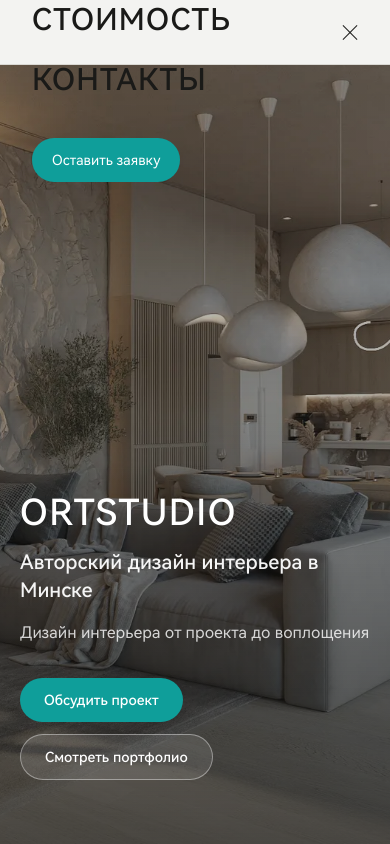
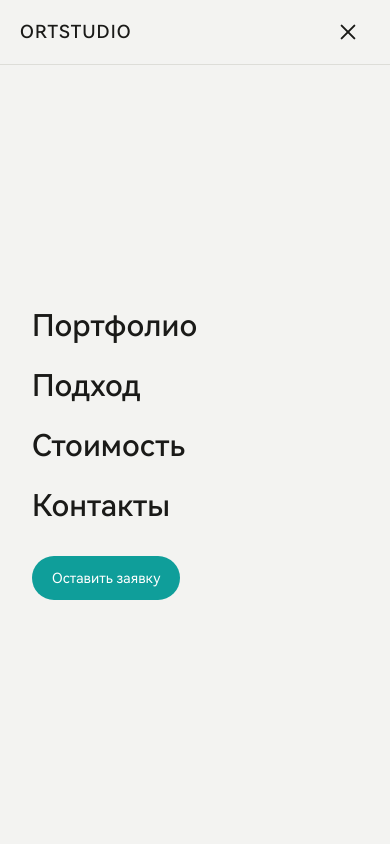
Before and after one commit to dimivash1987-bit/ortstudio, a Next.js app: page / in a window 390 px wide. Both pictures are taken after a click on the button "Меню". Shown: the top 844 px of the page. Built offline with nearby package versions, Linux system fonts and the light colour scheme.

Commit message:
Fix mobile menu layout broken by header backdrop-filter.
Co-authored-by: Cursor <cursoragent@cursor.com>

```diff
--- a/src/components/Header.tsx
+++ b/src/components/Header.tsx
@@ -22,42 +22,60 @@ export function Header() {
   }, []);
 
   useEffect(() => {
-    document.body.style.overflow = open ? "hidden" : "";
+    if (!open) return;
+    const prev = document.body.style.overflow;
+    document.body.style.overflow = "hidden";
     return () => {
-      document.body.style.overflow = "";
+      document.body.style.overflow = prev;
     };
   }, [open]);
 
+  const barSolid = scrolled || open;
+
   return (
+    <>
       <header
         className={`fixed inset-x-0 top-0 z-50 transition-colors duration-300 ${
-        scrolled || open
-          ? "border-b border-line/80 bg-bg/90 backdrop-blur-md"
-          : "bg-transparent"
+          barSolid
+            ? "border-b border-line/80 bg-bg/95 backdrop-blur-md"
+            : "border-b border-transparent bg-transparent"
         }`}
       >
         <div className="mx-auto flex h-16 max-w-6xl items-center justify-between px-5 md:h-20 md:px-8">
           <a
             href="#top"
-          className="text-lg font-medium uppercase tracking-[0.06em] text-ink md:text-xl"
+            className={`relative z-50 text-lg font-medium uppercase tracking-[0.06em] md:text-xl ${
+              barSolid ? "text-ink" : "text-white"
+            }`}
             onClick={() => setOpen(false)}
           >
             {site.name}
           </a>
 
-        <nav className="hidden items-center gap-8 md:flex" aria-label="Основная навигация">
+          <nav
+            className="hidden items-center gap-8 md:flex"
+            aria-label="Основная навигация"
+          >
             {links.map((link) => (
               <a
                 key={link.href}
                 href={link.href}
-              className="text-sm text-ink-muted transition-colors hover:text-ink"
+                className={`text-sm transition-colors ${
+                  barSolid
+                    ? "text-ink-muted hover:text-ink"
+                    : "text-white/80 hover:text-white"
+                }`}
               >
                 {link.label}
               </a>
             ))}
             <a
               href="#contacts"
-            className="rounded-full bg-ink px-4 py-2 text-sm text-bg transition-colors hover:bg-accent"
+              className={`rounded-full px-4 py-2 text-sm transition-colors ${
+                barSolid
+                  ? "bg-ink text-bg hover:bg-accent"
+                  : "bg-white text-ink hover:bg-accent hover:text-white"
+              }`}
             >
               Заявка
             </a>
@@ -65,7 +83,7 @@ export function Header() {
 
           <button
             type="button"
-          className="relative z-50 flex h-10 w-10 items-center justify-center md:hidden"
+            className="relative z-50 flex h-11 w-11 shrink-0 items-center justify-center md:hidden"
             aria-expanded={open}
             aria-controls="mobile-menu"
             aria-label={open ? "Закрыть меню" : "Открыть меню"}
@@ -73,29 +91,41 @@ export function Header() {
           >
             <span className="sr-only">Меню</span>
             <span
-            className={`absolute h-px w-5 bg-ink transition-transform ${open ? "rotate-45" : "-translate-y-1.5"}`}
+              className={`absolute h-0.5 w-5 rounded-full transition-transform duration-200 ${
+                barSolid ? "bg-ink" : "bg-white"
+              } ${open ? "rotate-45" : "-translate-y-1.5"}`}
             />
             <span
-            className={`absolute h-px w-5 bg-ink transition-opacity ${open ? "opacity-0" : "opacity-100"}`}
+              className={`absolute h-0.5 w-5 rounded-full transition-opacity duration-200 ${
+                barSolid ? "bg-ink" : "bg-white"
+              } ${open ? "opacity-0" : "opacity-100"}`}
             />
             <span
-            className={`absolute h-px w-5 bg-ink transition-transform ${open ? "-rotate-45" : "translate-y-1.5"}`}
+              className={`absolute h-0.5 w-5 rounded-full transition-transform duration-200 ${
+                barSolid ? "bg-ink" : "bg-white"
+              } ${open ? "-rotate-45" : "translate-y-1.5"}`}
             />
           </button>
         </div>
+      </header>
 
+      {/* Overlay вне header — иначе backdrop-filter ломает fixed на мобильных */}
       <div
         id="mobile-menu"
-        className={`fixed inset-0 bg-bg transition-opacity duration-300 md:hidden ${
-          open ? "pointer-events-auto opacity-100" : "pointer-events-none opacity-0"
-        }`}
+        className={`fixed inset-0 z-40 bg-bg md:hidden ${
+          open ? "visible opacity-100" : "invisible opacity-0"
+        } transition-opacity duration-300`}
+        aria-hidden={!open}
       >
-        <nav className="flex h-full flex-col justify-center gap-6 px-8" aria-label="Мобильная навигация">
+        <nav
+          className="flex h-dvh flex-col justify-center gap-6 px-8 pt-16"
+          aria-label="Мобильная навигация"
+        >
           {links.map((link) => (
             <a
               key={link.href}
               href={link.href}
-              className="text-3xl font-medium uppercase tracking-[0.04em] text-ink"
+              className="text-3xl font-medium text-ink"
               onClick={() => setOpen(false)}
             >
               {link.label}
@@ -103,13 +133,13 @@ export function Header() {
           ))}
           <a
             href="#contacts"
-            className="mt-4 w-fit rounded-full bg-accent px-5 py-3 text-sm text-white"
+            className="mt-2 w-fit rounded-full bg-accent px-5 py-3 text-sm text-white"
             onClick={() => setOpen(false)}
           >
             Оставить заявку
           </a>
         </nav>
       </div>
-    </header>
+    </>
   );
 }
```
Lines whose indentation alone changed are shown as unchanged.
